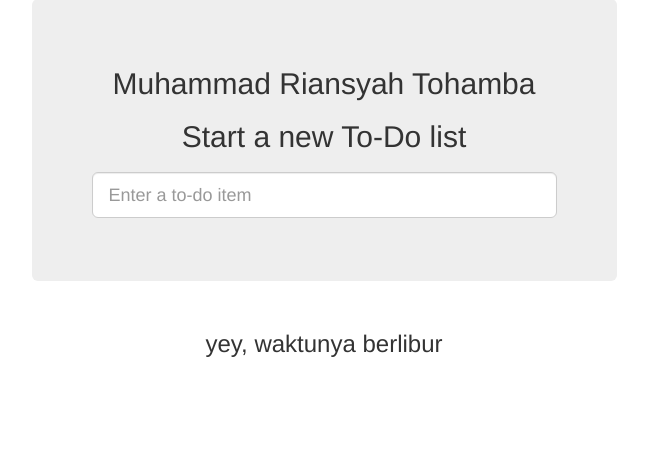
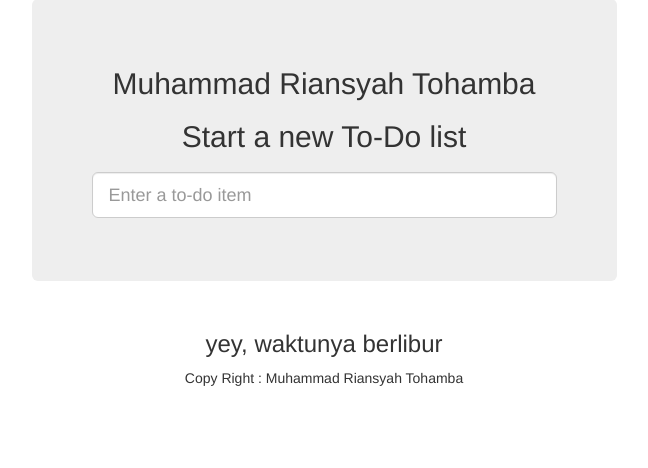
Before and after one commit to RiansyahTohamba/to-do-list, a Django app: page / in a window 1280 px wide. Shown: the part 73-541 px from the top of that part, without its empty margins (316-964 px from the left). Run offline with Django 3.2, Linux system fonts and the light colour scheme; the page is wider than the window, and the part outside it is not shown; some libraries are stand-ins or nearby versions.

Commit message:
added my name on both header and footer, thus my FT would pass

```diff
--- a/lists/templates/base.html
+++ b/lists/templates/base.html
@@ -47,7 +47,7 @@
 			<div class="row">
 		        <div class="col-md-6 col-md-offset-3 jumbotron">
 		          <div class="text-center">
-		          	<h2 id="my_name">Muhammad Riansyah Tohamba</h2>
+		          	<h2 id="my_name_header">Muhammad Riansyah Tohamba</h2>
 		            <h2 id="to_do_header">{% block header_text %}{% endblock %}</h2>
 
 		            {% block list_form %}
@@ -82,13 +82,12 @@
 			    </div>
 			</div>
 
-			<div class="row">
-		        <div class="col-md-6 col-md-offset-3">
-		          {% block extra_content %}
-		          {% endblock %}
-		        </div>
-	    	</div>
 	    </div>
+	<div class="row">
+        <div class="blockquote-footer text-center">
+          Copy Right : <span id='my_name_footer'> Muhammad Riansyah Tohamba </span>
+        </div>
+	</div>
 
 	<script src="/static/jquery-3.1.1.min.js"></script>
     <script src="/static/list.js"></script>
```
